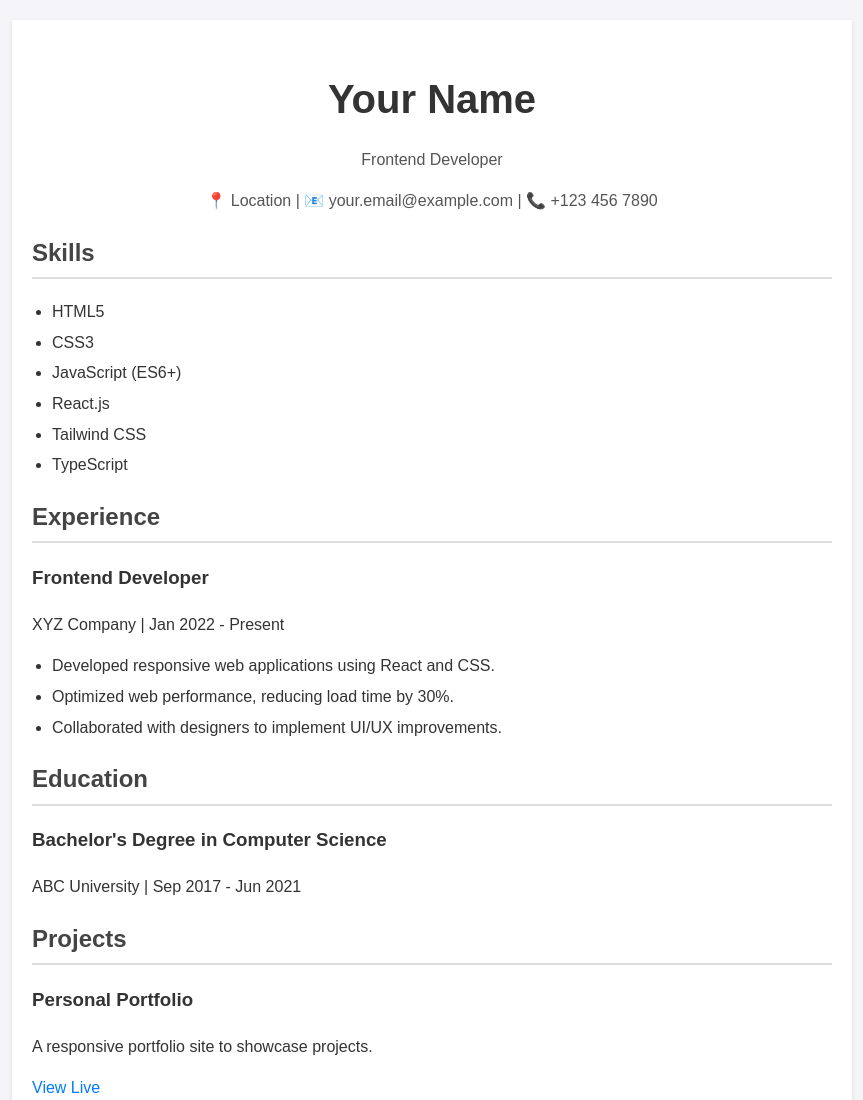
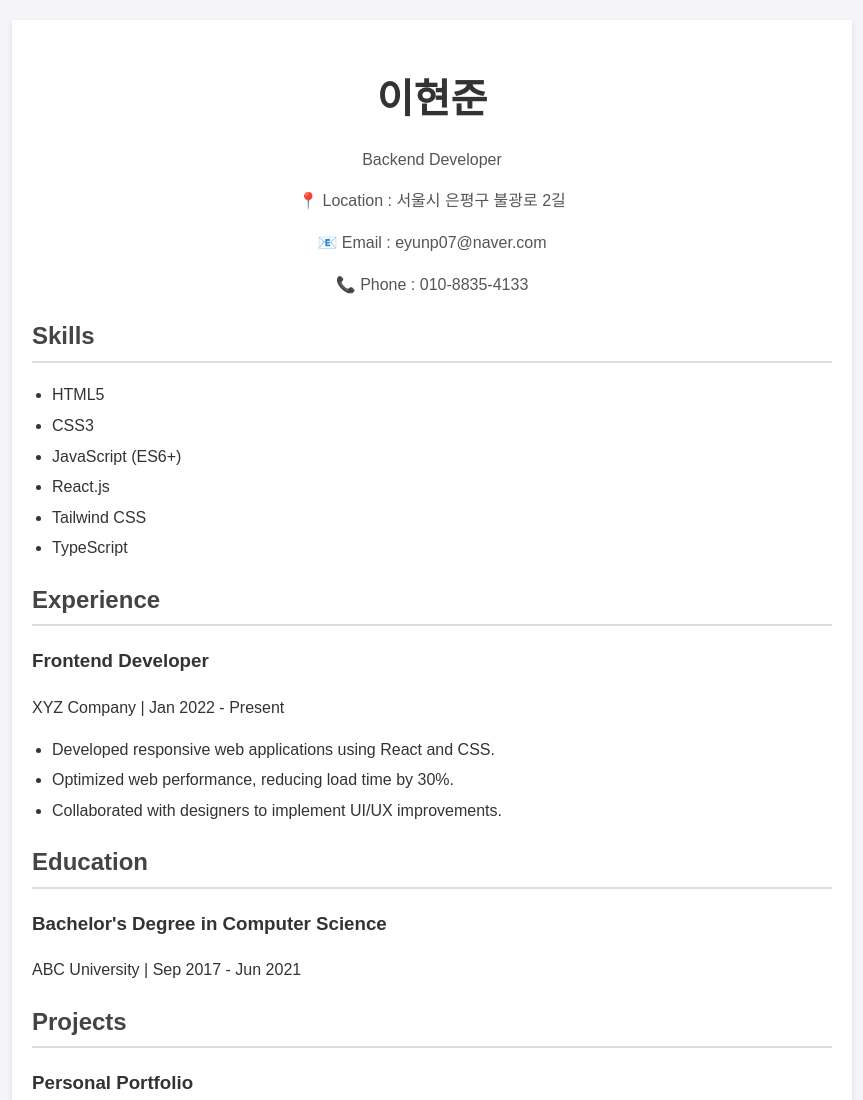
Before and after one commit to to7485/to7485.github.io, a plain HTML site: page index.html in a window 1280 px wide. Shown: the top 1100 px of the page, without its empty margins (208-1071 px from the left). Drawn offline with Linux system fonts and the light colour scheme.

Commit message:
Update index.html

```diff
--- a/index.html
+++ b/index.html
@@ -3,15 +3,17 @@
 <head>
   <meta charset="UTF-8">
   <meta name="viewport" content="width=device-width, initial-scale=1.0">
-  <title>My Resume</title>
+  <title>이력서</title>
   <link rel="stylesheet" href="styles.css">
 </head>
 <body>
   <div class="container">
     <header class="header">
-      <h1>Your Name</h1>
-      <p>Frontend Developer</p>
-      <p>📍 Location | 📧 your.email@example.com | 📞 +123 456 7890</p>
+      <h1>이현준</h1>
+      <p>Backend Developer</p>
+      <p>📍 Location : 서울시 은평구 불광로 2길 </p>
+      <p>📧 Email : eyunp07@naver.com </p>
+      <p>📞 Phone : 010-8835-4133</p>
     </header>
     <main>
       <section class="skills">
```
